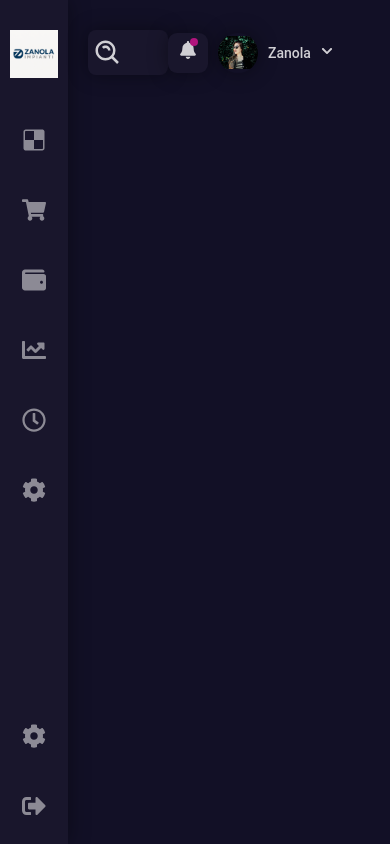
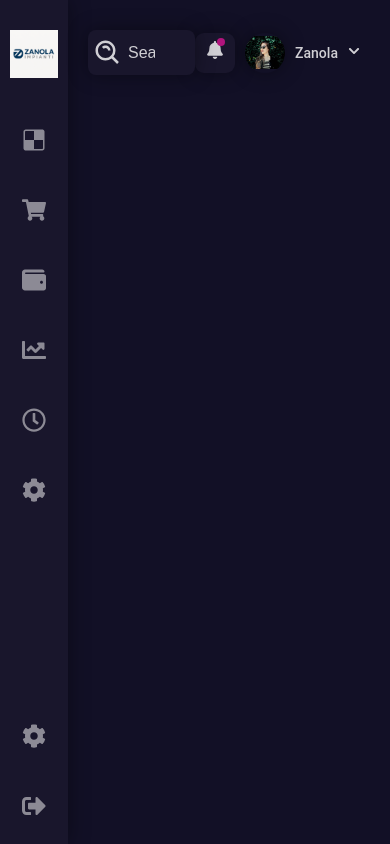
Before and after one commit to Tochiskool/zanola-impianti-dashboard, a React (Vite) app: page / in a window 390 px wide. Built offline with nearby package versions, Linux system fonts and the light colour scheme.

Commit message:
Top container completed

```diff
--- a/src/components/Container/container.css
+++ b/src/components/Container/container.css
@@ -92,7 +92,9 @@
   font-size: 12px;
   margin: 0px 10px;
 }
-
+.topContainer .profileContainer .menuChevron:hover {
+  transition: transform 0.5s ease;
+}
 .topContainer .profileContainer .menuContainer {
   position: absolute;
   top: 50px;
@@ -133,3 +135,17 @@
   color: var(--textColor);
   transition: 0.3s;
 }
+
+@media screen and (max-width: 525px) {
+  .container {
+    width: calc(100% - 68px);
+  }
+  .topContainer .inputBox {
+    width: 120px;
+    z-index: 101;
+  }
+  .topContainer .inputBox input:focus {
+    width: 320px;
+    transition: width 0.3s cubic-bezier(0.17, 0.81, 0.38, 1.39);
+  }
+}
--- a/src/components/Menu/menu.css
+++ b/src/components/Menu/menu.css
@@ -39,7 +39,7 @@ menu ul li a:before {
   left: -10px;
   width: 0px;
   height: 20px;
-  background: var(--hoverColor);
+  background: var(--background);
   border-radius: 50%;
 }
 menu ul li a:hover {
@@ -50,7 +50,7 @@ menu ul li:hover a::before {
   transition: all 0.3s;
 }
 menu ul li.active a {
-  color: var(--hoverColor);
+  color: var(--background);
 }
 menu ul li.active a::before {
   width: 20px;
```
